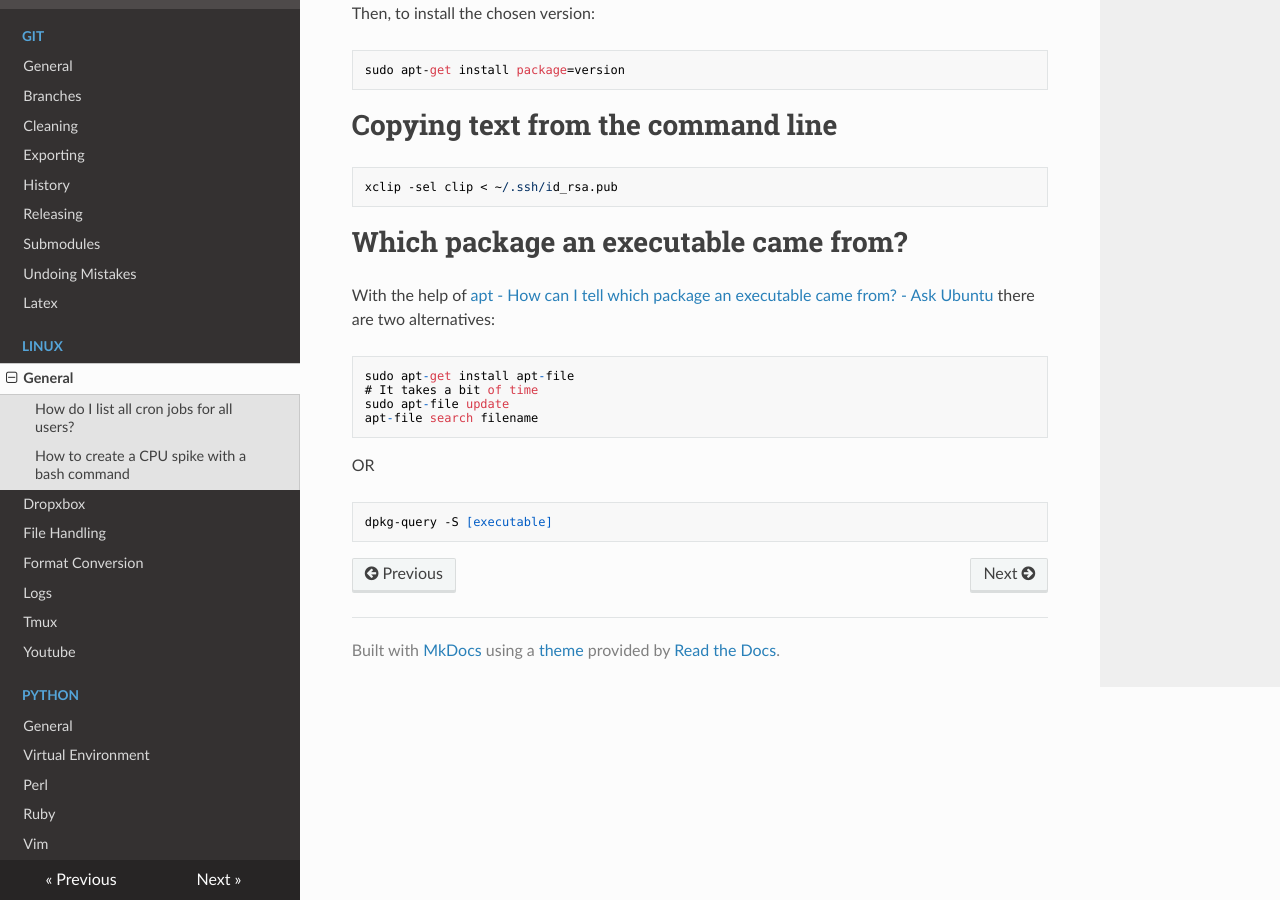
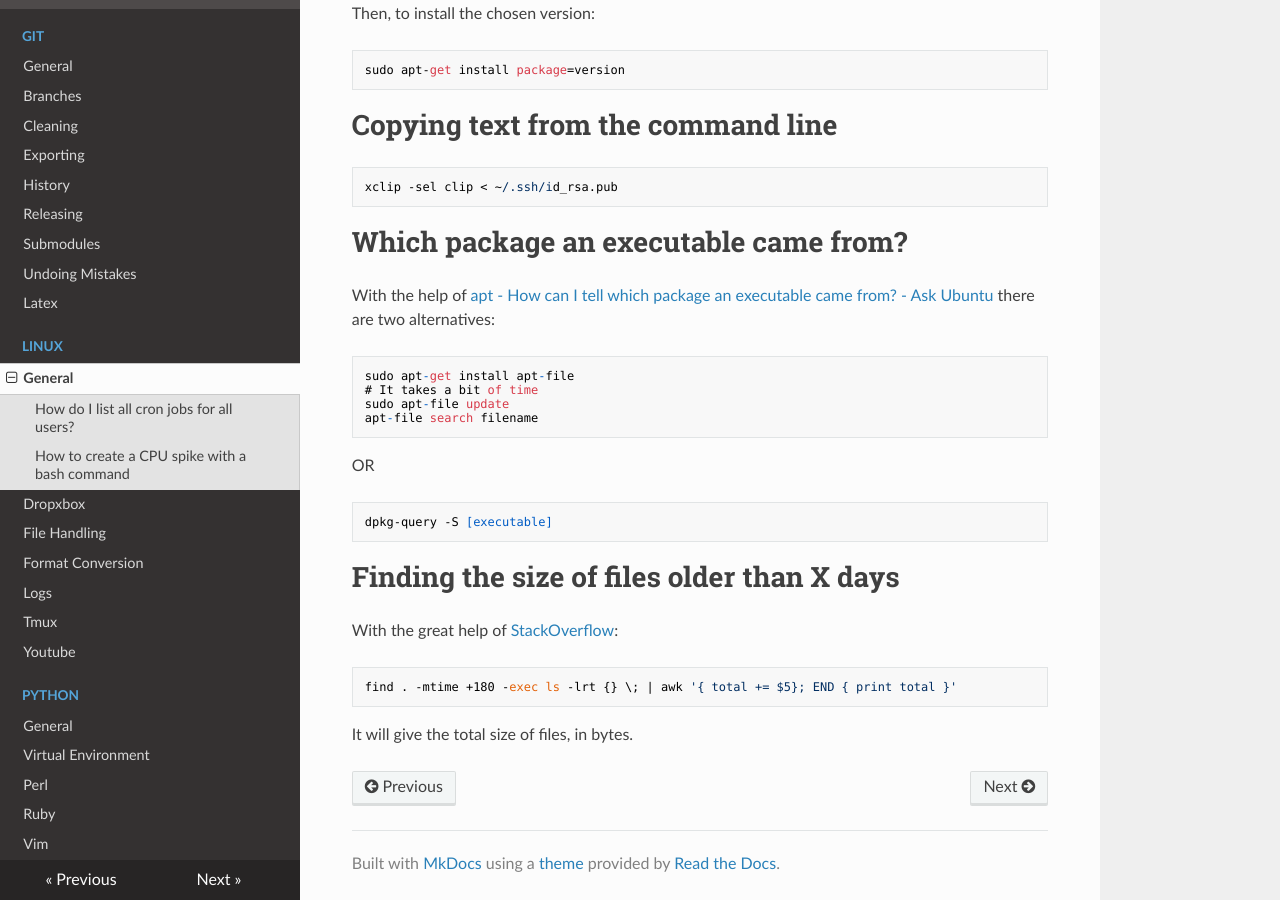
Before and after one commit to hposca/useful_notes, an MkDocs documentation site: the page built from docs/linux/index.md, in a window 1280 px wide and 900 px high, scrolled down 8745 px. Built offline with MkDocs 1.6.1, drawn with Linux system fonts in a browser that asks for light colours; nearby versions of some CDN libraries; old or Windows-style settings are respelled for this version of MkDocs.

Commit message:
Finding the size of files older than X days

````diff
--- a/docs/linux/index.md
+++ b/docs/linux/index.md
@@ -389,3 +389,13 @@ OR
 ```
 dpkg-query -S [executable]
 ```
+
+# Finding the size of files older than X days
+
+With the great help of [StackOverflow](http://unix.stackexchange.com/questions/21678/is-there-a-way-to-sum-up-the-size-of-files-listed):
+
+```
+find . -mtime +180 -exec ls -lrt {} \; | awk '{ total += $5}; END { print total }'
+```
+
+It will give the total size of files, in bytes.
````
